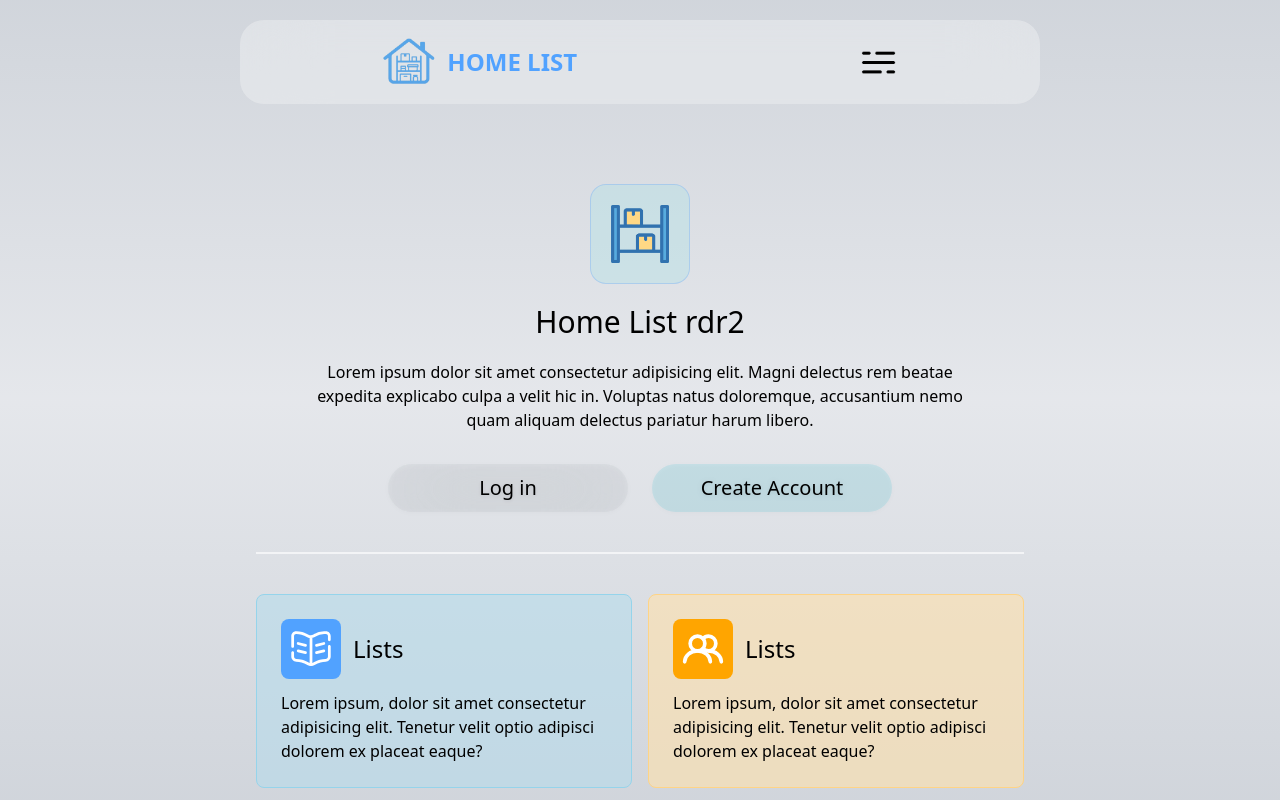
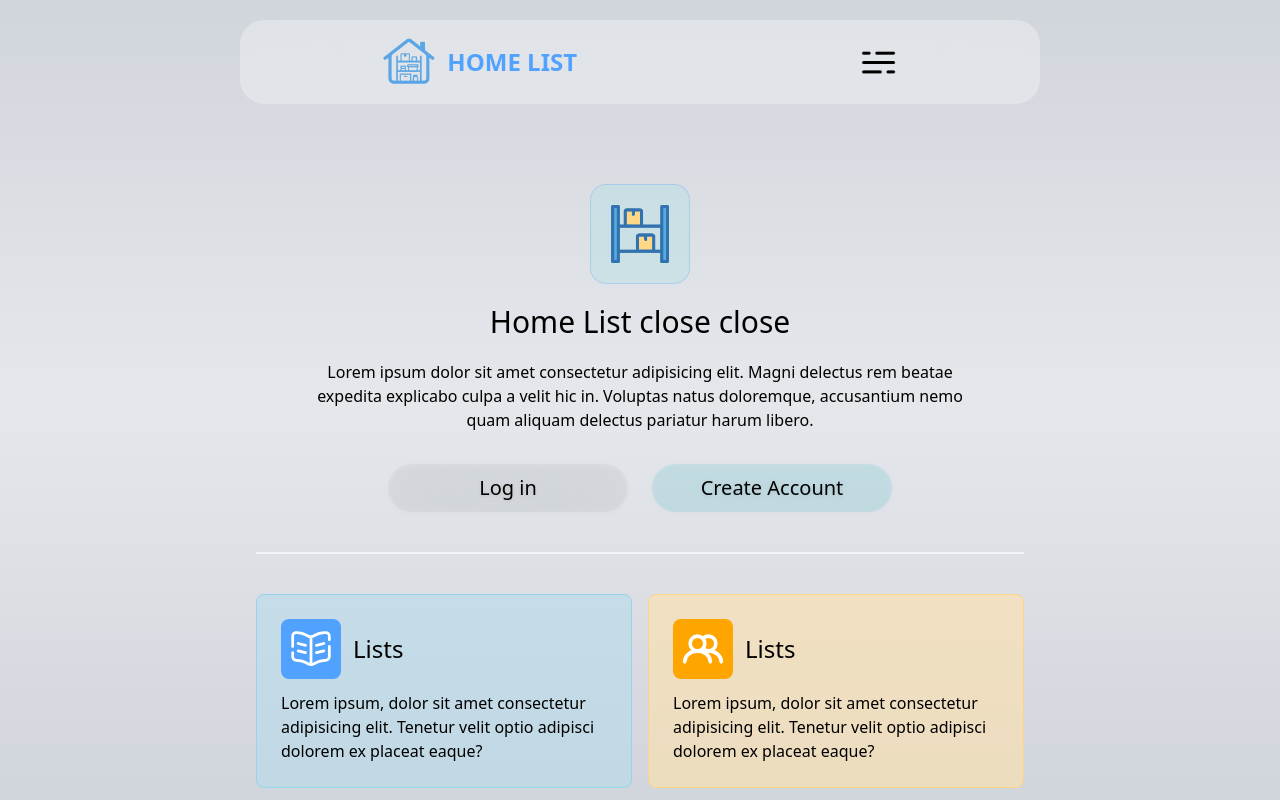
Before and after one commit to WebDevelopingJr/home-list-app, a Next.js app: page / in a window 1280 px wide. Shown: the top 800 px of the page. Built offline with nearby package versions, Linux system fonts and the light colour scheme; no server answers.

Commit message:
is close

```diff
--- a/src/app/navegation/header.tsx
+++ b/src/app/navegation/header.tsx
@@ -35,15 +35,15 @@ export default function Header() {
     useEffect(() => {
       async function getUserConfirmation() {
         try {
-          // ← Cambia getSession() por getUser()
-          const { data, error} = await supabase.auth.getUser()
+          const { data, error } = await supabase.auth.getUser()
 
-         if(data) {
-          const info = data.user
-          console.log(info)
-          console.log(error)
-         }
-        }catch(error) {
+          if (error || !data.user) return
+
+          // Busca el usuario en tu tabla users
+          const info = await getUserInfo(data.user.id)
+          setUserInfo(info)
+
+        } catch (error) {
           console.error(error)
         }
       }
--- a/src/app/page.tsx
+++ b/src/app/page.tsx
@@ -40,7 +40,7 @@ export default function Home() {
             <Image src={iconImage} alt="Icon" />
           </div>
           <div className="w-[90%] text-center mt-5 max-w-2xl">
-            <h1 className="text-3xl mb-5 font-semiboldbold ">Home List rdr2</h1>
+            <h1 className="text-3xl mb-5 font-semiboldbold ">Home List close close</h1>
             <p>Lorem ipsum dolor sit amet consectetur adipisicing elit. Magni delectus rem beatae expedita explicabo culpa a velit hic in. Voluptas natus doloremque, accusantium nemo quam aliquam delectus pariatur harum libero.</p>
           </div>
           <div className="w-[90%] max-w-xl flex items-center justify-center flex-row mt-8 gap-6">
```
